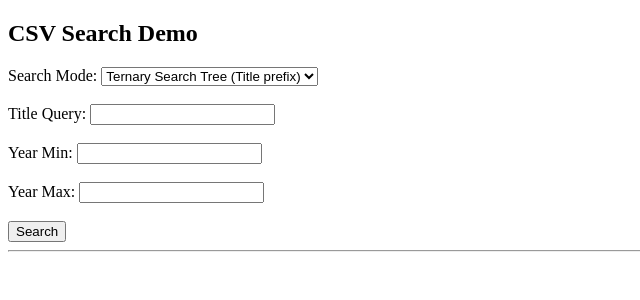
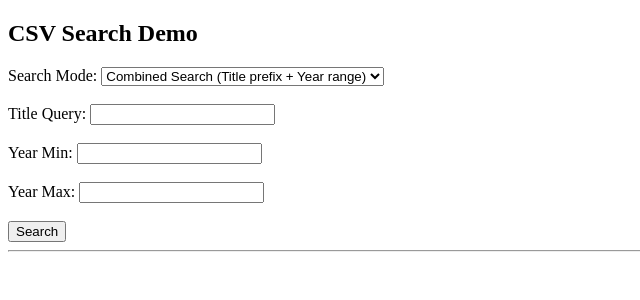
Before and after one commit to MitchCityU/streaming_platform_search_app, a Flask app: page / in a window 1280 px wide. Shown: the top 300 px of the page, without its empty margins (0-640 px from the left). Run offline with Flask 3, Linux system fonts and the light colour scheme; parts of the project's set-up code (start-up, migrations or seed data) failed here and were passed over.

Commit message:
update template

```diff
--- a/templates/index.html
+++ b/templates/index.html
@@ -11,6 +11,9 @@
 
   <label>Search Mode:</label>
   <select name="mode">
+    <option value="title_year" {% if mode == "title_year" %}selected{% endif %}>
+      Combined Search (Title prefix + Year range)
+    </option>
     <option value="tst" {% if mode == "tst" %}selected{% endif %}>
       Ternary Search Tree (Title prefix)
     </option>
```
